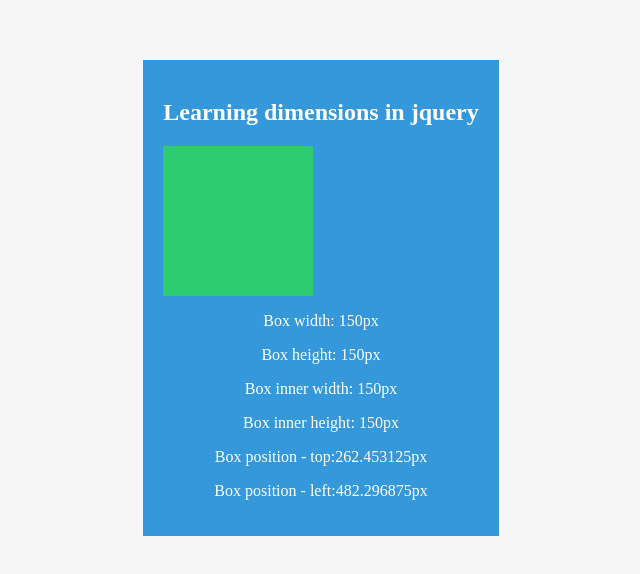
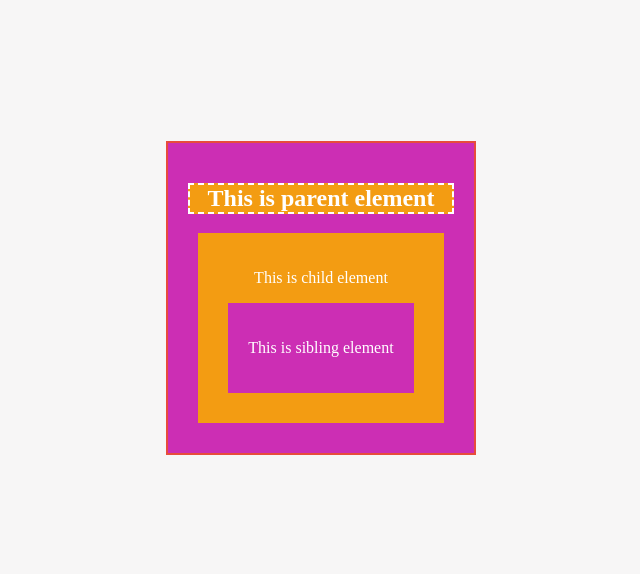
Before and after one commit to muhammadmueenarif/Complete-Jquery-course-from-Beginners-to-Advance, a website: page index.html in a window 1280 px wide. Shown: the part 102-676 px from the top of the page, without its empty margins (319-959 px from the left). Drawn offline with nearby package versions, Linux system fonts and the light colour scheme.

Commit message:
jquery traversing

```diff
--- a/index.html
+++ b/index.html
@@ -13,9 +13,16 @@
     <script src="main.js">
     </script>
 
-       <div id="contentContainer">
-        <h2>Learning dimensions in jquery</h2>
-        <div id="magicBox"></div>
+       <div id="container">
+        <div class="parent">
+            <h2>This is parent element</h2>
+            <div class="child">
+                <p>This is child element</p>
+                <div class="sibling">
+                    <p>This is sibling element</p>
+                </div>
+            </div>
+        </div>
        </div>
 
 </body>
--- a/main.js
+++ b/main.js
@@ -1,17 +1,7 @@
 $(document).ready(function () {
-    var boxWidth = $('#magicBox').width();
-    var boxHeight = $('#magicBox').height();
+        $('.child').parent().css('border', '2px solid #e74c3c');
 
-    $('#contentContainer').append('<p>Box width: ' + boxWidth + 'px</p>');
-    $('#contentContainer').append('<p>Box height: ' + boxHeight + 'px</p>');
+        $('.parent').children().css('background-color', '#f39c12');
 
-    var boxInnerWidth = $('#magicBox').innerWidth();
-    var boxInnerHeight = $('#magicBox').innerHeight();
-
-    $('#contentContainer').append('<p> Box inner width: ' + boxInnerWidth + 'px</p>')
-    $('#contentContainer').append('<p> Box inner height: ' + boxInnerHeight + 'px</p>')
-
-    var boxPosition = $('#magicBox').position();
-    $('#contentContainer').append('<p> Box position - top:' + boxPosition.top + 'px</p>');
-    $('#contentContainer').append('<p> Box position - left:' + boxPosition.left + 'px</p>');
+        $('.child').siblings().css('border', '2px dashed #ffffff');
 });
--- a/style.css
+++ b/style.css
@@ -7,16 +7,17 @@
     background-color: #f7f6f6;
 }
 
-#contentContainer {
+#container {
     text-align: center;
-    padding: 20px;
-    background-color: #3498db;
     color: #fff;
 }
 
-#magicBox {
-    width: 150px;
-    height: 150px;
-    background-color: #2ecc71;
-    margin-top: 20px;
+.parent, .child, .sibling {
+    padding: 20px;
+    background-color: #cc2eb4;
+    margin: 10px;
 }
+
+.parent {
+    border: 2px solid #ffffff;
+}
```
Also changed, not shown: readme.txt.
